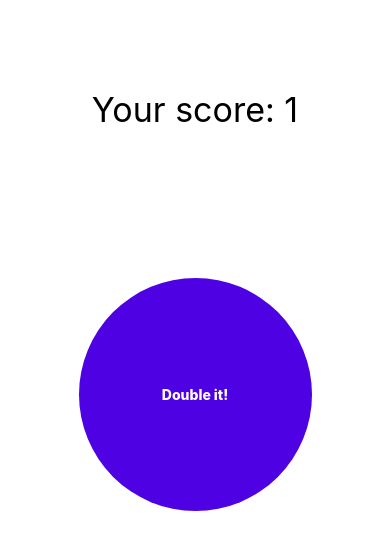
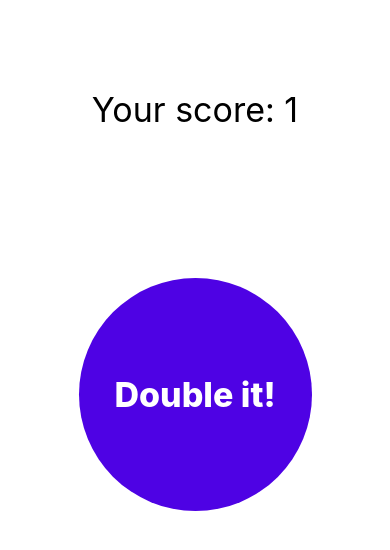
Before and after one commit to AdamMaichrzik/AwesomeProject, a React Native app: screen / in a window 390 px wide. Shown: the top 550 px of the page. Built offline with nearby package versions, Linux system fonts and the light colour scheme.

Commit message:
Font size button to 34px

```diff
--- a/App.js
+++ b/App.js
@@ -62,5 +62,6 @@ const styles = StyleSheet.create({
   buttonText: {
     color: "white",
     fontWeight: 800,
+    fontSize: 34,
   },
 });
```
